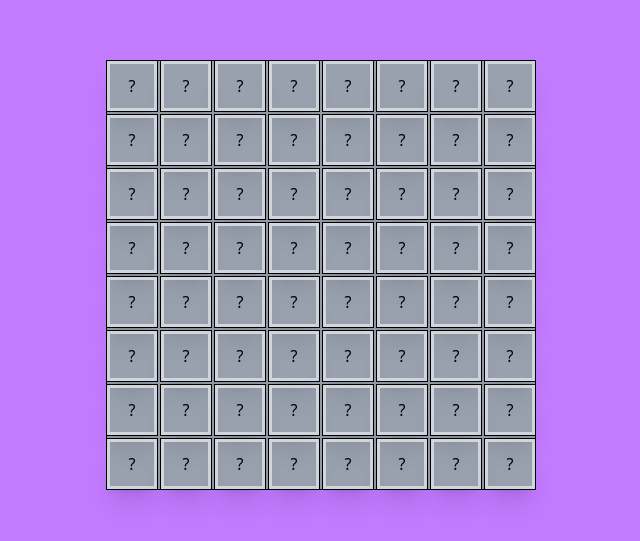
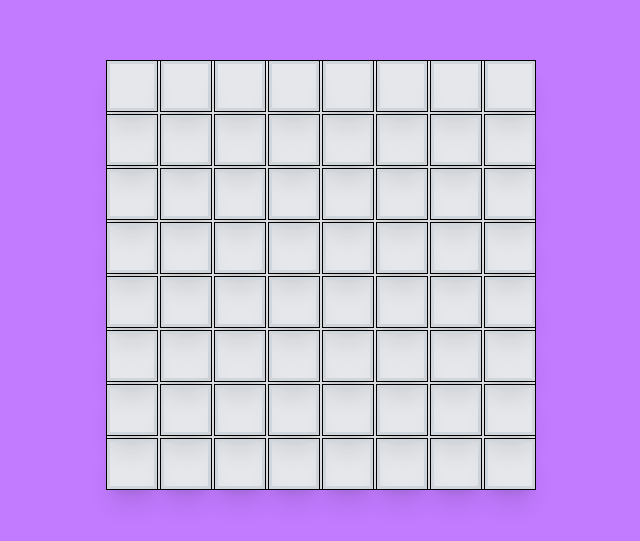
Before and after one commit to Nexxxit/Minesweeper, a React (Vite) app: page /game in a window 1280 px wide. Shown: the part 125-666 px from the top of the page, without its empty margins (319-959 px from the left). Built offline with nearby package versions, Linux system fonts and the light colour scheme.

Commit message:
feat: add opening cells

```diff
--- a/src/components/cell/Cell.tsx
+++ b/src/components/cell/Cell.tsx
@@ -1,21 +1,79 @@
-import { useState } from "react";
+import { useEffect, useState } from "react";
 
 interface CellProps {
   id: number;
   col: number;
   row: number;
   hasBomb: boolean;
+  bombCount: number;
+  checkNearbyCells: (row: number, col: number) => void;
+  isOpenCell: Set<number>;
 }
 
-export default function Cell({ id, col, row, hasBomb }: CellProps) {
-  const [isOpen, setIsOpen] = useState(false);
+export default function Cell({
+  id,
+  col,
+  row,
+  hasBomb,
+  bombCount,
+  checkNearbyCells,
+  isOpenCell,
+}: CellProps) {
+  const [textColor, setTextColor] = useState<string>("");
+
+  useEffect(() => {
+    changeTextColor(bombCount);
+  }, [bombCount])
+
+  const changeTextColor = (count: number) => {
+    switch (count) {
+      case 1:
+        setTextColor("text-blue-500");
+        break;
+      case 2:
+        setTextColor("text-green-500");
+        break;
+      case 3:
+        setTextColor("text-red-500");
+        break;
+      case 4:
+        setTextColor("text-blue-800");
+        break;
+      case 5:
+        setTextColor("text-yellow-700");
+        break;
+      case 6:
+        setTextColor("text-cyan-400");
+        break;
+      case 7:
+        setTextColor("text-stone-950");
+        break;
+      case 8:
+        setTextColor("text-neutral-50");
+        break;
+      default:
+        setTextColor("");
+    }
+  };
+
+  const handleOpenCell = () => {
+    checkNearbyCells(row, col);
+  };
 
   return (
     <div
-      className="border border-3 shadow-xl border-gray-300 ring-1 w-full h-full flex items-center justify-center cursor-pointer"
-      onClick={() => setIsOpen(true)}
+      className={`border border-3 shadow-xl ${isOpenCell.has(id) ? "bg-gray-400" : ""} border-gray-300 ring-1 w-full h-full flex items-center justify-center cursor-pointer`}
+      onClick={handleOpenCell}
     >
-      {isOpen ? (hasBomb ? "💣" : `${row}, ${col}`) : "?"}
+      <p className={`${textColor} font-bold text-xl`}>
+        {isOpenCell.has(id)
+          ? hasBomb
+            ? "💣"
+            : bombCount !== undefined && bombCount > 0
+            ? `${bombCount}`
+            : ""
+          : ""}
+      </p>
     </div>
   );
 }
--- a/src/components/game/Game.tsx
+++ b/src/components/game/Game.tsx
@@ -6,6 +6,7 @@ interface CellData {
   row: number;
   col: number;
   hasBomb: boolean;
+  bombCount: number;
 }
 
 export default function Game() {
@@ -13,6 +14,8 @@ export default function Game() {
   const [rows, setRows] = useState<number>(8);
   const [cols, setCols] = useState<number>(8);
   const [cellData, setCellData] = useState<CellData[]>([]);
+  // const [bombAround, setBombAround] = useState<number>(0);
+  const [openedCell, setOpenedCell] = useState<Set<number>>(new Set());
 
   useEffect(() => {
     const gameMode = () => {
@@ -43,10 +46,10 @@ export default function Game() {
         const row = Math.floor(i / cols);
         const col = i % cols;
         let hasBomb = false;
-        if (Math.random() >= 0.6) {
+        if (Math.random() >= 0.8) {
           hasBomb = true;
         }
-        newCells.push({ id: i, row, col, hasBomb });
+        newCells.push({ id: i, row, col, hasBomb, bombCount: 0 });
       }
       setCellData(newCells);
     };
@@ -54,9 +57,77 @@ export default function Game() {
     generateCells();
   }, [rows, cols]);
 
+  const direction = [
+    [-1, -1],
+    [-1, 0],
+    [-1, 1],
+    [0, -1],
+    [0, 1],
+    [1, -1],
+    [1, 0],
+    [1, 1],
+  ];
+
+  const checkCells = (row: number, col: number): number => {
+    let count = 0;
+    direction.forEach(([dx, dy]) => {
+      let newRow = row + dx;
+      let newCol = col + dy;
+
+      if (0 <= newRow && newRow < rows && 0 <= newCol && newCol < cols) {
+        const cell = cellData.find(
+          (cell) => cell.row === newRow && cell.col === newCol
+        );
+        if (cell?.hasBomb) count++;
+      }
+    });
+    return count;
+  };
+
+  const openNearbyCells = (
+    row: number,
+    col: number,
+    temporaryOpened: Set<number>
+  ) => {
+    const currentCell = cellData.find(
+      (cell) => cell.row === row && cell.col === col
+    );
+
+    if (!currentCell || temporaryOpened.has(currentCell.id)) return;
+
+    temporaryOpened.add(currentCell.id);
+
+    const countBombs = checkCells(row, col);
+
+    if (countBombs > 0) return;
+
+    direction.forEach(([dx, dy]) => {
+      let newRow = row + dx;
+      let newCol = col + dy;
+
+      if (0 <= newRow && newRow < rows && 0 <= newCol && newCol < cols) {
+        openNearbyCells(newRow, newCol, temporaryOpened);
+      }
+    });
+  };
+
+  const checkNearbyCells = (row: number, col: number) => {
+    const temporaryOpened = new Set(openedCell);
+    openNearbyCells(row, col, temporaryOpened);
+
+    const updatedCellData = cellData.map(cell => {
+      if (temporaryOpened.has(cell.id)) {
+        return {...cell, bombCount: checkCells(cell.row, cell.col)};
+      }
+      return cell;
+    })
+    setCellData(updatedCellData);
+    setOpenedCell(new Set(temporaryOpened));
+  };
+
   return (
     <div
-      className="grid gap-1 border rounded-lg bg-gray-400"
+      className="grid gap-1 border rounded-lg bg-gray-200"
       style={{
         gridTemplateColumns: `repeat(${cols}, minmax(50px, 1fr))`,
         gridTemplateRows: `repeat(${rows}, minmax(50px, 1fr))`,
@@ -69,6 +140,9 @@ export default function Game() {
           col={cell.col}
           row={cell.row}
           hasBomb={cell.hasBomb}
+          bombCount={cell.bombCount}
+          isOpenCell={openedCell}
+          checkNearbyCells={checkNearbyCells}
         />
       ))}
     </div>
```
